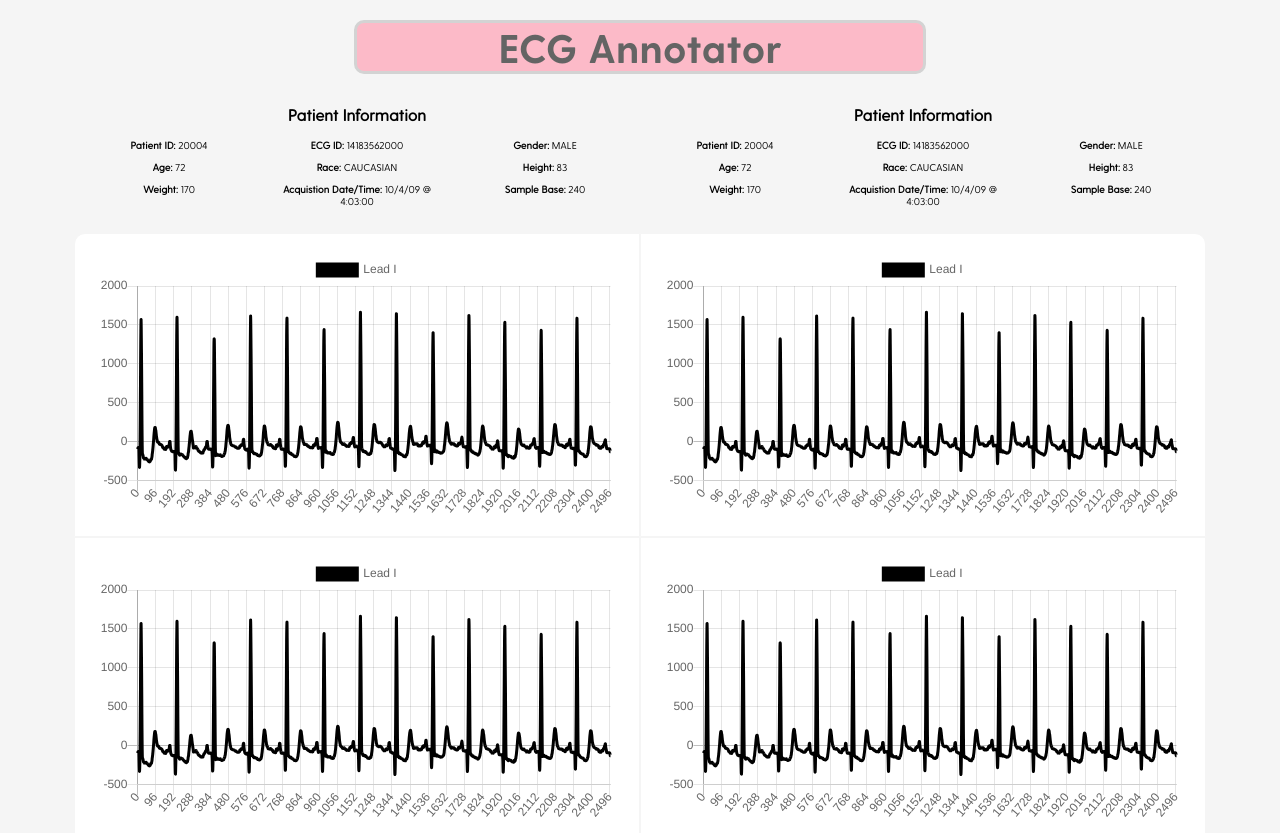
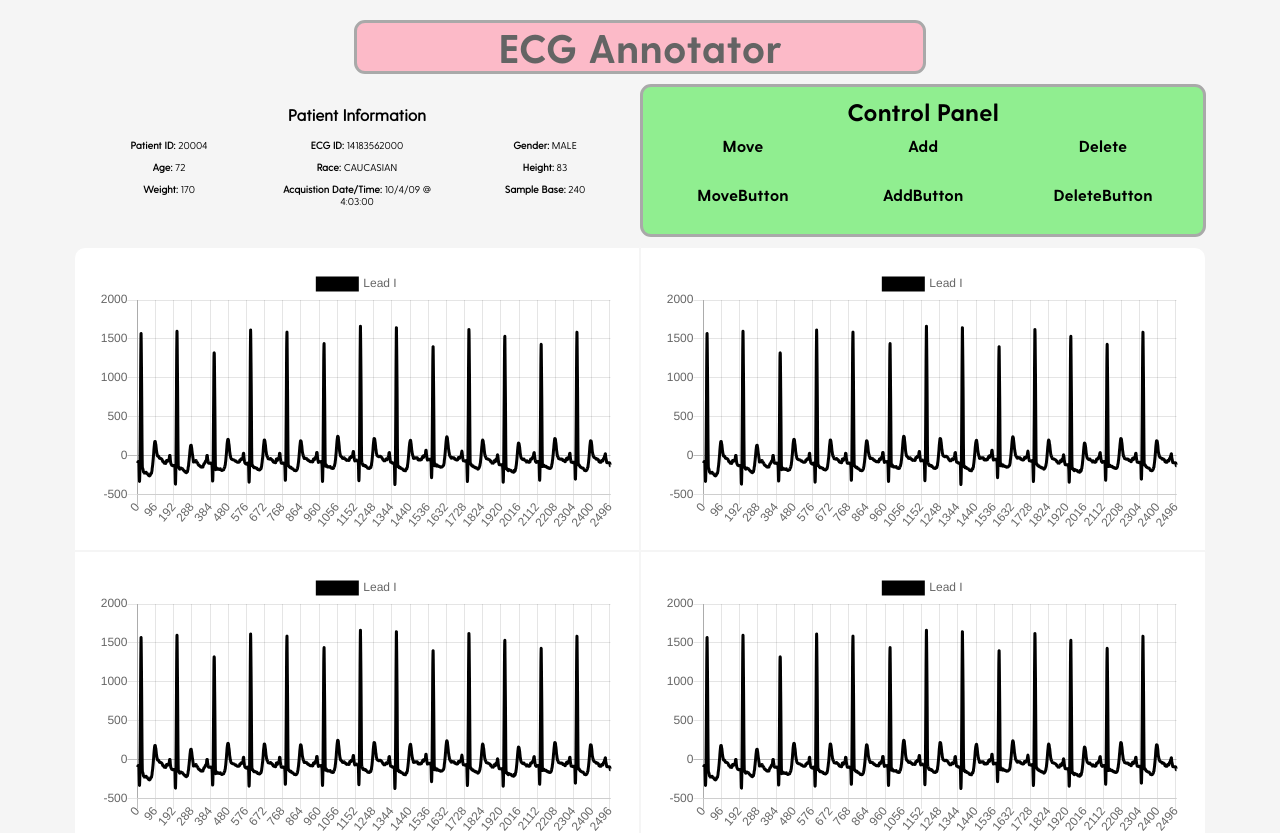
Before and after one commit to mtmiller0417/CISC475, a React (Create React App) app in the folder client/: page / in a window 1280 px wide. Shown: the top 833 px of the page. Built offline with nearby package versions, Linux system fonts and the light colour scheme; the HTML template or start-up script is replaced by a standard one; a web font is replaced by a local one.

Commit message:
Created a Simple Control Panel Template

```diff
--- /dev/null
+++ b/client/src/components/ControlPanel/ControlPanel.js
@@ -0,0 +1,20 @@
+import React from "react";
+import styles from "./ControlPanel.module.scss";
+
+export default class ControlPanel extends React.Component {
+	render() {
+		return (
+			<div className={styles.controlPanel}>
+				<div className={styles.controlGrid}>
+					<h2 className={styles.controlHeader}>Control Panel</h2>
+					<div className={styles.controlButtonText}>Move</div>
+					<div className={styles.controlButtonText}>Add</div>
+					<div className={styles.controlButtonText}>Delete</div>
+					<div className={styles.controlButton}>MoveButton</div>
+					<div className={styles.controlButton}>AddButton</div>
+					<div className={styles.controlButton}>DeleteButton</div>
+				</div>
+			</div>
+		);
+	}
+}
--- /dev/null
+++ b/client/src/components/ControlPanel/ControlPanel.module.scss
@@ -0,0 +1,32 @@
+@font-face {
+	font-family: Greycliff_Bold;
+	src: url("../../Fonts/Greycliff-CF-Bold.otf");
+}
+
+.controlPanel {
+	background-color: lightgreen;
+	text-align: center;
+	padding: 10px;
+	font-family: Greycliff_Bold;
+	border-radius: 11px;
+	border: solid;
+	border-width: medium;
+	border-color: darkgray;
+}
+
+.controlHeader {
+	grid-column: span 3;
+}
+
+.controlGrid {
+	display: grid;
+	grid-template-columns: 1fr 1fr 1fr;
+}
+
+.controlButtonText {
+	padding: 10px;
+}
+
+.controlButton {
+	padding: 20px;
+}
--- a/client/src/components/Header/Header.module.scss
+++ b/client/src/components/Header/Header.module.scss
@@ -10,10 +10,10 @@
 	text-align: center;
 	color: rgb(100, 100, 100);
 	margin: 10px auto;
-	border-style: solid;
-	border-color: lightgray;
+	border: solid;
+	border-color: darkgray;
 	border-width: medium;
-	border-radius: 10px;
+	border-radius: 11px;
 	height: auto;
 	width: 50%;
 	grid-column: span 2;
--- a/client/src/components/MainContainer/MainContainer.js
+++ b/client/src/components/MainContainer/MainContainer.js
@@ -4,6 +4,7 @@ import Grid from "../Grid/Grid";
 import GridItem from "../Grid/GridItem/GridItem";
 import Metadata from "../Metadata/Metadata";
 import Header from "../Header/Header";
+import ControlPanel from "../ControlPanel/ControlPanel";
 
 export default class MainContainer extends React.Component {
 	render() {
@@ -12,7 +13,7 @@ export default class MainContainer extends React.Component {
 				<Grid>
 					<Header />
 					<Metadata />
-					<Metadata />
+					<ControlPanel />
 				</Grid>
 
 				<Grid>
```
